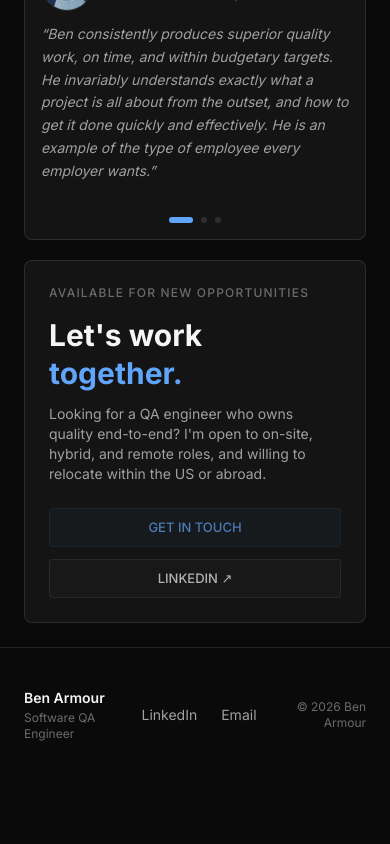
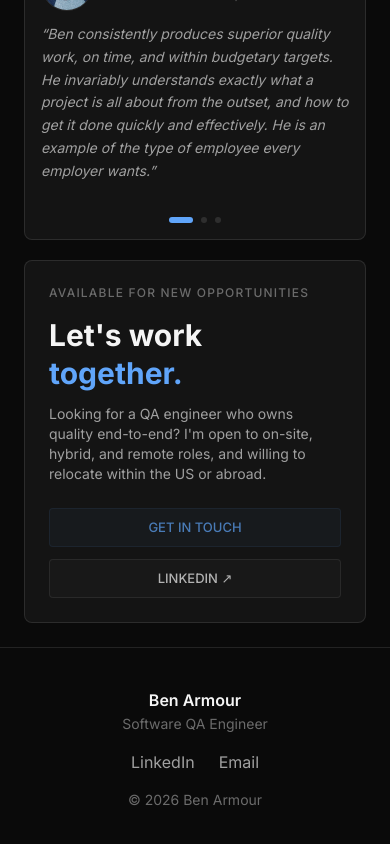
Before and after one commit to LostInTyping/BuildVerified, a Next.js app: page / in a window 390 px wide. Shown: the part 3206-4050 px from the top of the page. Before the commit the page ends 3988 px from the top, so only its background shows below. Built offline with nearby package versions, Linux system fonts and the light colour scheme.

Commit message:
fix: address PR review feedback
globals.css:
- Remove overflow-x: hidden from html (root cause already fixed
  with min-w-0 on grid children)

footer:
- Stack vertically and center on small screens, horizontal at sm+
- Bump text sizes one step for better space usage

```diff
--- a/src/app/globals.css
+++ b/src/app/globals.css
@@ -25,7 +25,6 @@
 
 html {
   color-scheme: dark;
-  overflow-x: hidden;
 }
 
 body {
--- a/src/components/footer.tsx
+++ b/src/components/footer.tsx
@@ -2,12 +2,12 @@ export function Footer() {
   return (
     <footer className="border-t border-border bg-bg-primary">
       <div className="mx-auto max-w-6xl px-6 py-10">
-        <div className="flex flex-row items-center justify-between gap-4">
+        <div className="flex flex-col items-center gap-4 text-center sm:flex-row sm:justify-between sm:text-left">
           <div>
-            <p className="text-sm font-semibold text-text-primary">
+            <p className="text-base font-semibold text-text-primary">
               Ben Armour
             </p>
-            <p className="mt-0.5 text-xs text-text-muted">
+            <p className="mt-0.5 text-sm text-text-muted">
               Software QA Engineer
             </p>
           </div>
@@ -16,18 +16,18 @@ export function Footer() {
               href="https://linkedin.com/in/ben-armour"
               target="_blank"
               rel="noopener noreferrer"
-              className="text-sm text-text-secondary transition-colors hover:text-text-primary"
+              className="text-base text-text-secondary transition-colors hover:text-text-primary"
             >
               LinkedIn
             </a>
             <a
               href="mailto:armourbl@mail.uc.edu"
-              className="text-sm text-text-secondary transition-colors hover:text-text-primary"
+              className="text-base text-text-secondary transition-colors hover:text-text-primary"
             >
               Email
             </a>
           </div>
-          <p className="text-xs text-text-muted text-right">
+          <p className="text-sm text-text-muted">
             &copy; {new Date().getFullYear()} Ben Armour
           </p>
         </div>
```
